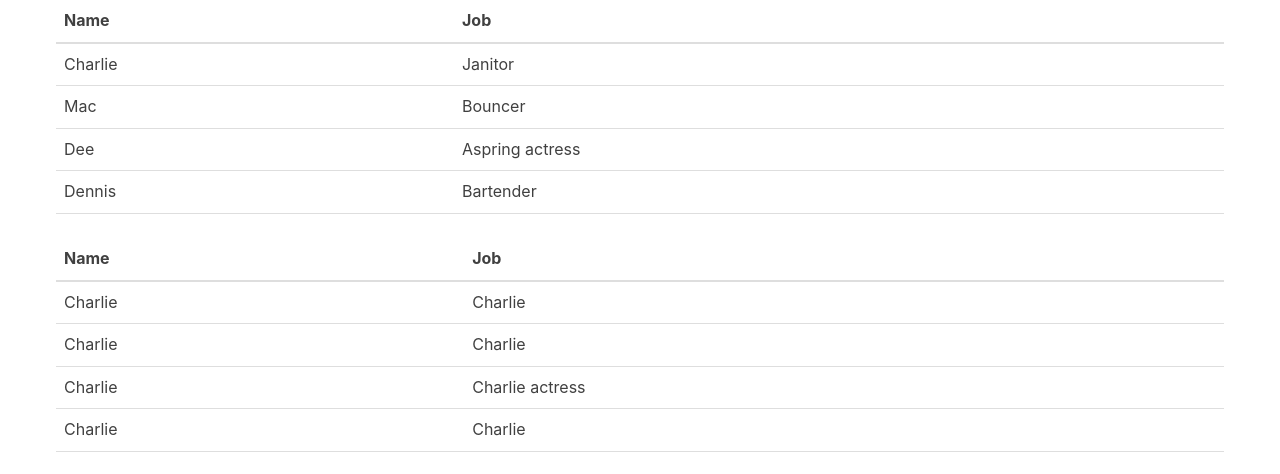
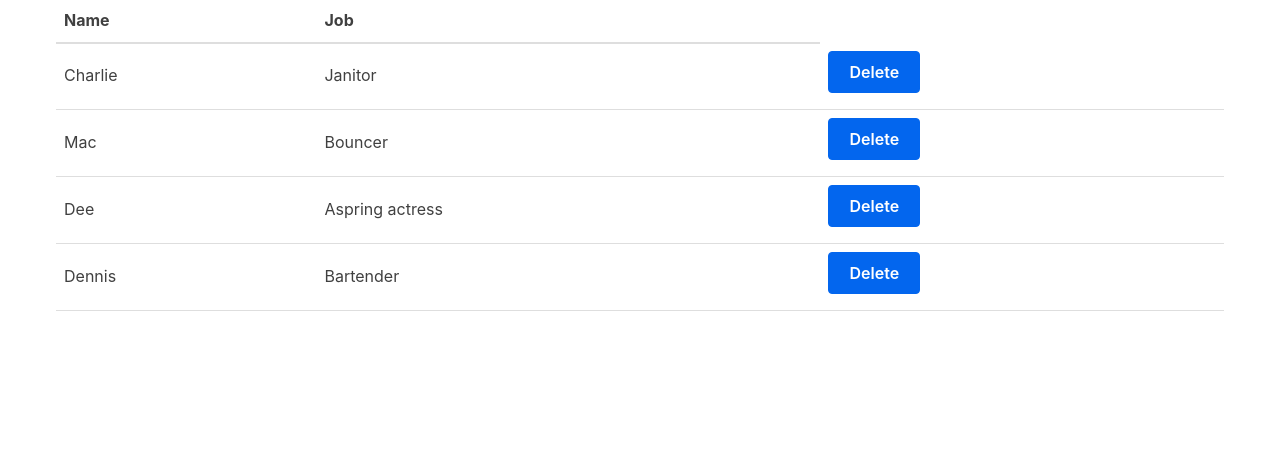
Before and after one commit to Akram11/taniarascia-getting-started-with-react, a React (Create React App) app: page / in a window 1280 px wide. Shown: the top 474 px of the page. Built offline with nearby package versions, Linux system fonts and the light colour scheme.

Commit message:
created a remove button using state

```diff
--- a/src/App.js
+++ b/src/App.js
@@ -2,9 +2,9 @@
 import Table from './Table'
 
 class App extends Component {
-  render() {
 
-    const characters = [
+  state  = {
+      characters : [
       {
         name: 'Charlie',
         job: 'Janitor',
@@ -21,32 +21,34 @@
         name: 'Dennis',
         job: 'Bartender',
       },
-    ]
+    ],
+  };
 
-    const characters2 = [
-      {
-        name: 'Charlie',
-        job: 'Charlie',
-      },
-      {
-        name: 'Charlie',
-        job: 'Charlie',
-      },
-      {
-        name: 'Charlie',
-        job: 'Charlie actress',
-      },
-      {
-        name: 'Charlie',
-        job: 'Charlie',
-      },
-    ]
+
+
+  removeCharacter = index => {
+      const { characters } = this.state;
+
+      this.setState({
+          characters: characters.filter((character, i) => {
+              return i !== index;
+          })
+      });
+  }
+
+
+
+  render() {
+
+
+
+const { characters } = this.state
+
 
     return (
 
       <div className="container">
-       <Table characterData={characters} />
-       <Table characterData = {characters2}/>
+       <Table characterData={characters} removeCharacter = {this.removeCharacter} />
       </div>
     )
   }
--- a/src/Table.js
+++ b/src/Table.js
@@ -6,12 +6,12 @@
 
 class Table extends Component {
   render() {
-    const { characterData } = this.props
+    const { characterData, removeCharacter} = this.props
 
     return (
       <table>
         <TableHeader />
-        <TableBody characterData={characterData} />
+        <TableBody characterData={characterData} removeCharacter={removeCharacter} />
       </table>
     )
   }
--- a/src/TableBody.js
+++ b/src/TableBody.js
@@ -7,6 +7,7 @@
       <tr key = "index">
       <td>{row.name}</td>
       <td>{row.job}</td>
+      <td><button onClick = { ()=> props.removeCharacter(index)}>Delete</button></td>
        </tr>
     )
   })
```
